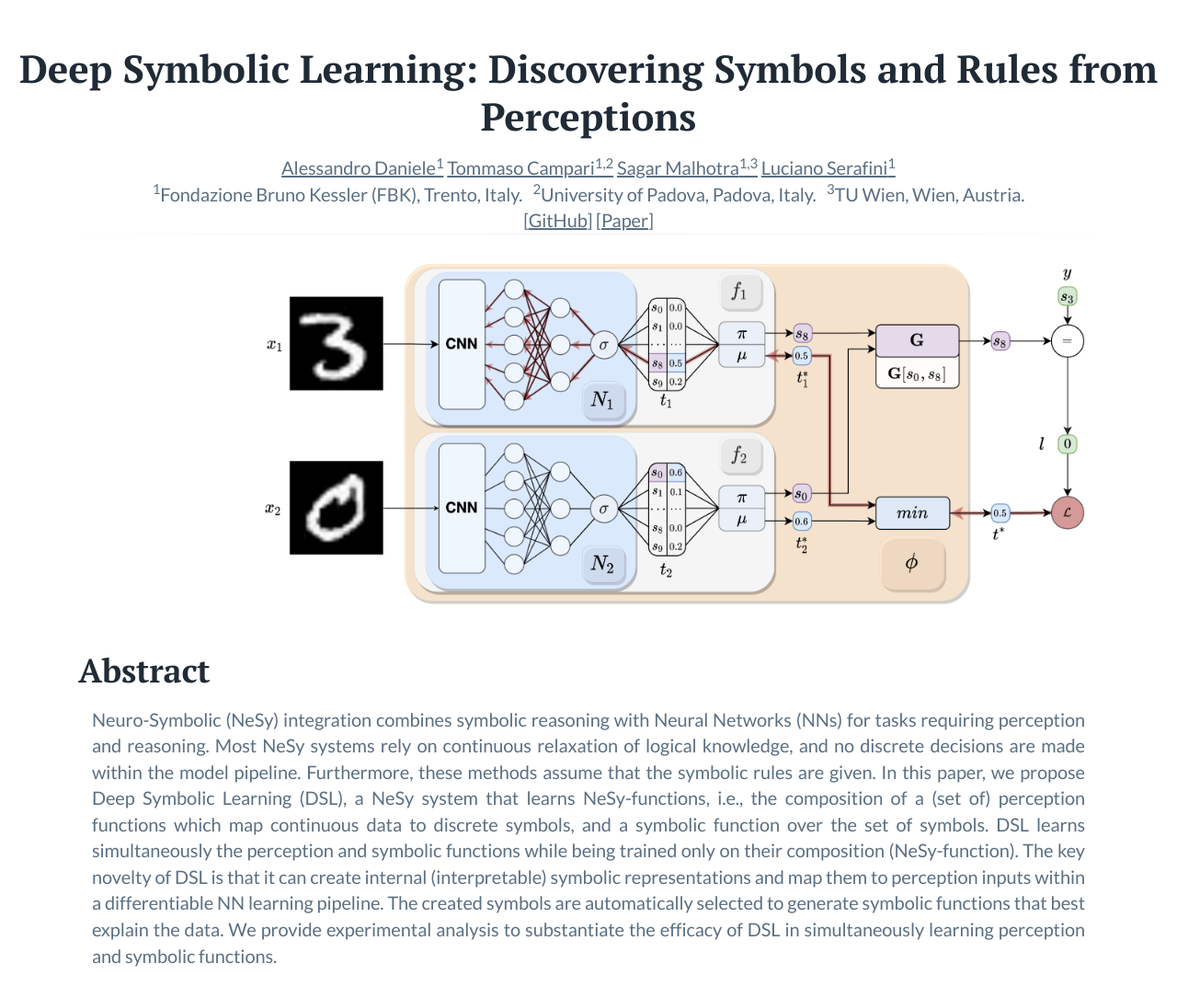
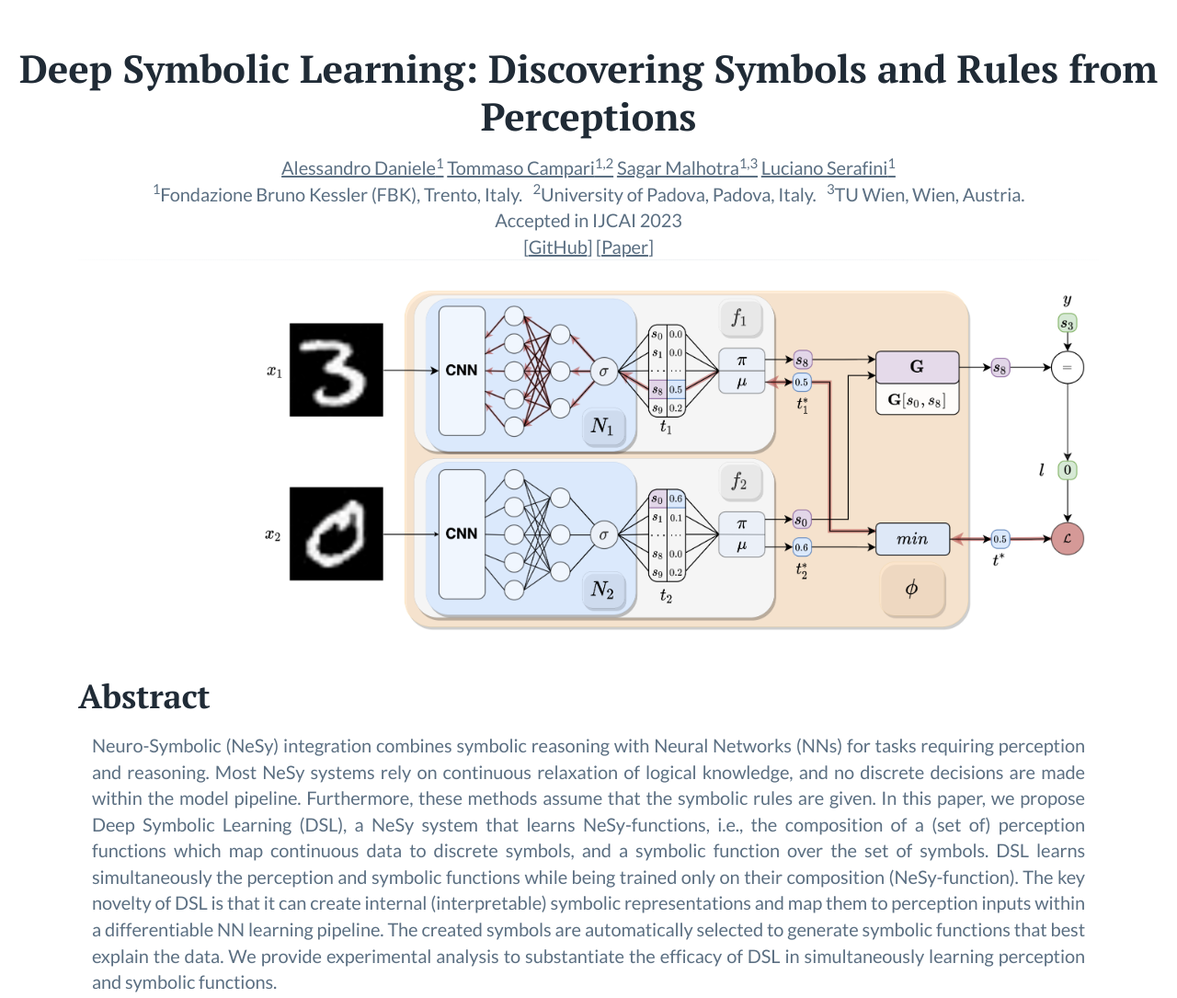
Before and after one commit to dkm-fbk/dkm-fbk.github.io, a plain HTML site: page projects/dsl.html in a window 1280 px wide. Shown: the top 1085 px of the page at 92% size. Drawn offline with nearby package versions, Linux system fonts and the light colour scheme.

Commit message:
ack DSL updated

```diff
--- a/projects/dsl.html
+++ b/projects/dsl.html
@@ -32,6 +32,9 @@
                 <span><sup>1</sup>Fondazione Bruno Kessler (FBK), Trento, Italy. &nbsp; <sup>2</sup>University of Padova, Padova, Italy. &nbsp;
                     <sup>3</sup>TU Wien, Wien, Austria.
                     </span>
+            </div>
+            <div class="col-lg-12 col-md-12 col-sm-12 col-xs-12 text-center">
+                    Accepted in IJCAI 2023
             </div>
 
             <div class="col-lg-12 col-md-12 col-sm-12 col-xs-12 text-center">
```
